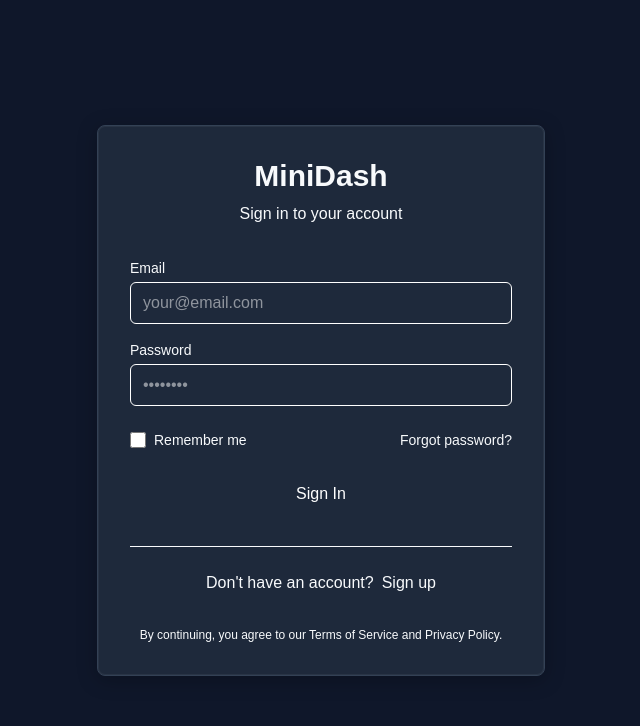
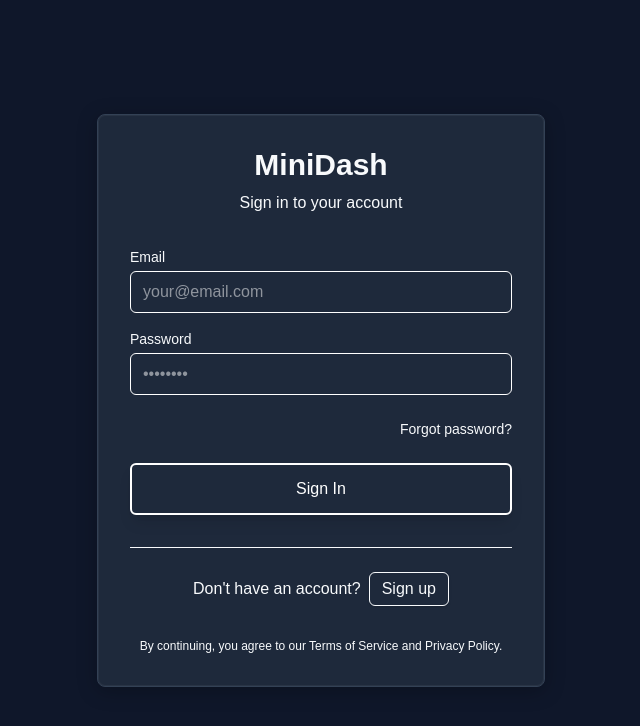
Before and after one commit to rzv1310/seo-doctor, a Next.js app: page /login in a window 1280 px wide. Shown: the top 726 px of the page, without its empty margins (319-959 px from the left). Built offline with nearby package versions, Linux system fonts and the light colour scheme.

Commit message:
dev: app/components

```diff
--- a/app/components/LandingPage.tsx
+++ b/app/components/LandingPage.tsx
@@ -37,7 +37,7 @@ export default function LandingPage({ isAuthenticated = false }: { isAuthenticat
             ) : (
               <Link
                 href="/login"
-                className="bg-gradient-to-r from-primary to-primary-dark text-white rounded-full px-6 py-2.5 transition-all hover:shadow-lg hover:shadow-primary/20 hover:scale-105 flex items-center gap-2"
+                className="bg-gradient-to-r from-primary to-primary-dark text-white rounded-full px-6 py-2.5 transition-all hover:shadow-lg hover:shadow-primary/20 hover:scale-105 flex items-center gap-2 border-2 border-primary/30 relative group overflow-hidden animate-pulse hover:animate-none"
               >
                 <span>Login</span>
                 <svg xmlns="http://www.w3.org/2000/svg" className="h-4 w-4" fill="none" viewBox="0 0 24 24" stroke="currentColor">
--- a/app/components/LoginPage.tsx
+++ b/app/components/LoginPage.tsx
@@ -81,14 +81,6 @@ export default function LoginPage() {
           {isLoggingIn && (
             <div className="flex justify-between items-center mb-6">
               <div className="flex items-center">
-                <input
-                  id="remember"
-                  type="checkbox"
-                  className="h-4 w-4 bg-dark-blue-lighter border border-border-color rounded focus:ring-primary"
-                />
-                <label htmlFor="remember" className="ml-2 block text-sm text-text-secondary">
-                  Remember me
-                </label>
               </div>
               <div className="text-sm">
                 <a href="#" className="text-primary hover:text-primary-dark">
@@ -100,9 +92,12 @@ export default function LoginPage() {
 
           <button
             type="submit"
-            className="w-full bg-primary hover:bg-primary-dark text-white font-medium py-2 px-4 rounded-md transition-colors"
+            className="w-full bg-primary hover:bg-primary-dark text-white cursor-pointer font-medium py-3 px-4 rounded-md transition-all shadow-lg shadow-primary/20 hover:shadow-xl hover:shadow-primary/30 hover:transform hover:translate-y-[-2px] border-2 border-primary/30 relative overflow-hidden group"
           >
+            <span className="absolute inset-0 bg-gradient-to-r from-accent/40 to-primary-dark opacity-0 group-hover:opacity-100 transition-opacity duration-300"></span>
+            <span className="relative z-10 flex items-center justify-center mx-auto w-fit">
             {isLoggingIn ? 'Sign In' : 'Create Account'}
+            </span>
           </button>
         </form>
 
@@ -111,7 +106,7 @@ export default function LoginPage() {
             {isLoggingIn ? "Don't have an account?" : "Already have an account?"}
             <button
               onClick={() => setIsLoggingIn(!isLoggingIn)}
-              className="ml-2 text-primary hover:text-primary-dark focus:outline-none"
+              className="ml-2 px-3 py-1 bg-dark-blue-lighter cursor-pointer hover:bg-primary/10 text-primary hover:text-primary-dark rounded-md border border-primary/30 transition-all focus:outline-none focus:ring-2 focus:ring-primary/20 shadow-sm hover:shadow-md"
             >
               {isLoggingIn ? 'Sign up' : 'Sign in'}
             </button>
```
